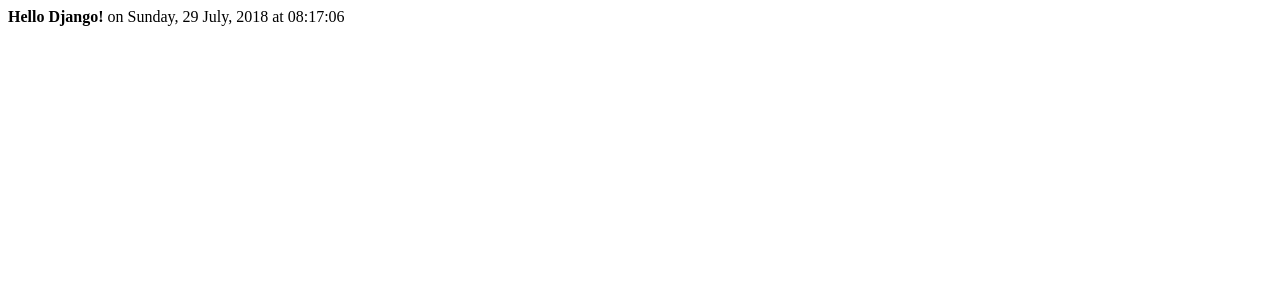
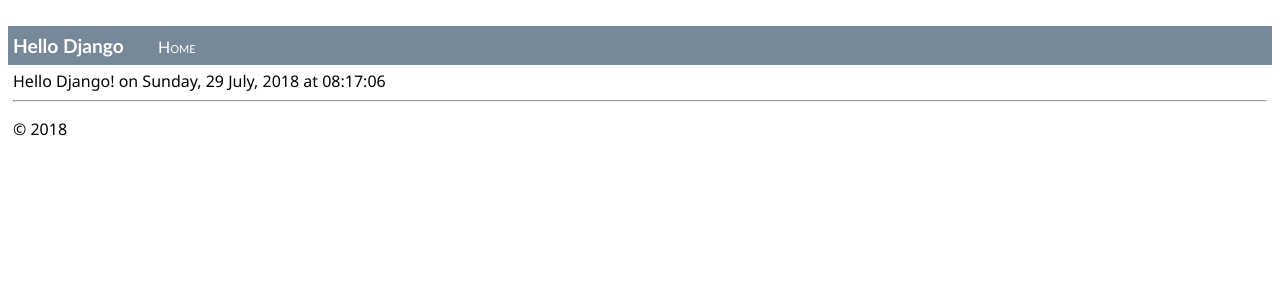
Before and after one commit to Magnealver/Snatchit, a Django app: page / in a window 1280 px wide. Shown: the top 300 px of the page. Run offline with Django 3.2, Linux system fonts and the light colour scheme.

Commit message:
´standard

```diff
--- /dev/null
+++ b/django gw2 snatchit/DefaultTool/static/site.css
@@ -0,0 +1,27 @@
+.navbar {
+    background-color: lightslategray;
+    font-size: 1em;
+    font-family: 'Trebuchet MS', 'Lucida Sans Unicode', 'Lucida Grande', 'Lucida Sans', Arial, sans-serif;
+    color: white;
+    padding: 8px 5px 8px 5px;
+}
+
+    .navbar a {
+        text-decoration: none;
+        color: inherit;
+    }
+
+.navbar-brand {
+    font-size: 1.2em;
+    font-weight: 600;
+}
+
+.navbar-item {
+    font-variant: small-caps;
+    margin-left: 30px;
+}
+
+.body-content {
+    padding: 5px;
+    font-family: 'Segoe UI', Tahoma, Geneva, Verdana, sans-serif;
+}
--- a/django gw2 snatchit/DefaultTool/templates/DefaultTool/index.html
+++ b/django gw2 snatchit/DefaultTool/templates/DefaultTool/index.html
@@ -1,8 +1,13 @@
 <html>
+{% extends "DefaultTool/layout.html" %}
     <head>
         <title>{{ title }}</title>
+        {% load staticfiles %} <!-- Instruct Django to load static files -->
+        <link rel="stylesheet" type="text/css" href="{% static 'site.css' %}" />
     </head>
     <body>
-        <strong>{{ message }}</strong>{{ content }}
+        {% block content %}
+        <span class="message">{{ message }}</span>{{ content }}
+        {% endblock %}
     </body>
 </html>
--- /dev/null
+++ b/django gw2 snatchit/DefaultTool/templates/DefaultTool/layout.html
@@ -0,0 +1,24 @@
+<!DOCTYPE html>
+<html>
+<head>
+    <meta charset="utf-8" />
+    <title>{{ title }}</title>
+    {% load staticfiles %}
+    <link rel="stylesheet" type="text/css" href="{% static 'site.css' %}" />
+</head>
+
+<body>
+    <div class="navbar">
+       <a href="/" class="navbar-brand">Hello Django</a>
+       <a href="{% url 'home' %}" class="navbar-item">Home</a>
+    </div>
+
+    <div class="body-content">
+{% block content %}{% endblock %}
+        <hr/>
+        <footer>
+            <p>&copy; 2018</p>
+        </footer>
+    </div>
+</body>
+</html>
```
Also changed, not shown: 1 other file.
